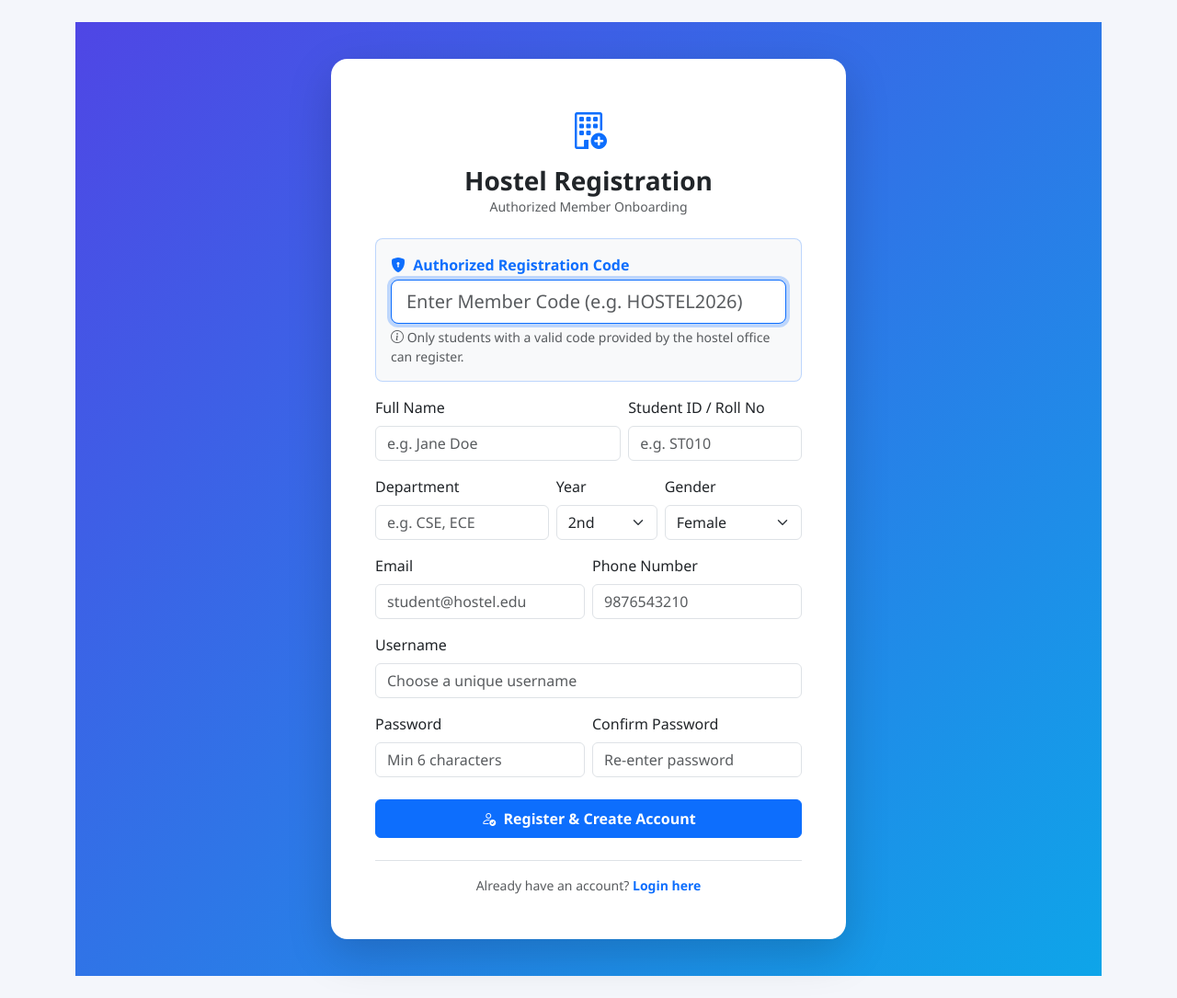
After one commit to rsnivetha990-cmd/hostel-management, a Flask app: page /register in a window 1280 px wide. The commit adds this page. Shown: the whole page at 92% size. Run offline with Flask 3, Linux system fonts and the light colour scheme; some libraries are stand-ins or nearby versions.

Commit message:
Add member registration with access code constraint, clean login page

```diff
--- a/app.py
+++ b/app.py
@@ -79,6 +79,81 @@ def create_app():
                 return redirect_to_dashboard()
             flash("Invalid username or password.", "danger")
         return render_template("login.html")
+
+    @app.route("/register", methods=["GET", "POST"])
+    def register():
+        if current_user.is_authenticated:
+            return redirect_to_dashboard()
+
+        # Authorized member registration code (default: HOSTEL2026, can also be configured via HOSTEL_REGISTRATION_CODE)
+        valid_codes = {"HOSTEL2026", "SHMS2026"}
+        custom_code = os.environ.get("HOSTEL_REGISTRATION_CODE")
+        if custom_code:
+            valid_codes.add(custom_code.strip().upper())
+
+        if request.method == "POST":
+            reg_code = request.form.get("registration_code", "").strip().upper()
+            full_name = request.form.get("full_name", "").strip()
+            student_code = request.form.get("student_code", "").strip().upper()
+            department = request.form.get("department", "").strip()
+            year = int(request.form.get("year") or 1)
+            gender = request.form.get("gender", "female").strip().lower()
+            email = request.form.get("email", "").strip()
+            phone = request.form.get("phone", "").strip()
+            username = request.form.get("username", "").strip()
+            password = request.form.get("password", "")
+            confirm_password = request.form.get("confirm_password", "")
+
+            # 1. Constraint: Verify registration code
+            if reg_code not in valid_codes:
+                flash("Invalid registration code! Only authorized hostel members with a valid code can register.", "danger")
+                return render_template("register.html")
+
+            # 2. Constraint: Password length & confirmation
+            if len(password) < 6:
+                flash("Password must be at least 6 characters long.", "warning")
+                return render_template("register.html")
+
+            if password != confirm_password:
+                flash("Passwords do not match. Please verify and try again.", "warning")
+                return render_template("register.html")
+
+            # 3. Constraint: Check username uniqueness
+            if User.query.filter_by(username=username).first():
+                flash("This username is already taken. Please choose another.", "warning")
+                return render_template("register.html")
+
+            # 4. Constraint: Check student_code uniqueness
+            if Student.query.filter_by(student_code=student_code).first():
+                flash(f"Student code '{student_code}' is already registered.", "warning")
+                return render_template("register.html")
+
+            # Create User and Student profile
+            user = User(
+                username=username,
+                role="student",
+                full_name=full_name,
+                email=email or None,
+                phone=phone or None,
+            )
+            user.set_password(password)
+            db.session.add(user)
+            db.session.flush()
+
+            student = Student(
+                user_id=user.id,
+                student_code=student_code,
+                department=department,
+                year=year,
+                gender=gender,
+            )
+            db.session.add(student)
+            db.session.commit()
+
+            flash("Registration successful! You can now log in with your credentials.", "success")
+            return redirect(url_for("login"))
+
+        return render_template("register.html")
 
     @app.route("/logout")
     @login_required
--- a/static/css/style.css
+++ b/static/css/style.css
@@ -44,12 +44,20 @@ body {
   align-items: center;
   justify-content: center;
   background: linear-gradient(135deg, var(--brand), #0ea5e9);
+  padding: 2.5rem 1rem;
 }
 
 .login-card {
   border-radius: 18px;
   overflow: hidden;
   max-width: 420px;
+  width: 100%;
+}
+
+.register-card {
+  border-radius: 18px;
+  overflow: hidden;
+  max-width: 560px;
   width: 100%;
 }
 
--- /dev/null
+++ b/templates/register.html
@@ -0,0 +1,111 @@
+{% extends "base.html" %}
+{% block title %}Register - Smart Hostel{% endblock %}
+{% block content %}
+<div class="login-wrapper">
+  <div class="card register-card shadow-lg">
+    <div class="card-body p-4 p-md-5">
+      <div class="text-center mb-4">
+        <i class="bi bi-building-add text-primary" style="font-size:2.5rem;"></i>
+        <h3 class="mt-2 mb-0 fw-bold">Hostel Registration</h3>
+        <p class="text-muted small">Authorized Member Onboarding</p>
+      </div>
+
+      {% with messages = get_flashed_messages(with_categories=true) %}
+        {% if messages %}
+          {% for category, message in messages %}
+            <div class="alert alert-{{ category }}">{{ message }}</div>
+          {% endfor %}
+        {% endif %}
+      {% endwith %}
+
+      <form method="POST">
+        <!-- Constraint: Authorized Member Registration Code -->
+        <div class="mb-3 p-3 bg-light rounded-3 border border-primary border-opacity-25">
+          <label class="form-label fw-bold text-primary mb-1">
+            <i class="bi bi-shield-lock-fill me-1"></i> Authorized Registration Code
+          </label>
+          <input type="text" class="form-control form-control-lg border-primary"
+                 name="registration_code" required
+                 placeholder="Enter Member Code (e.g. HOSTEL2026)"
+                 autocomplete="off" autofocus>
+          <div class="form-text small text-muted">
+            <i class="bi bi-info-circle"></i> Only students with a valid code provided by the hostel office can register.
+          </div>
+        </div>
+
+        <div class="row g-2 mb-3">
+          <div class="col-md-7">
+            <label class="form-label">Full Name</label>
+            <input type="text" class="form-control" name="full_name" required placeholder="e.g. Jane Doe">
+          </div>
+          <div class="col-md-5">
+            <label class="form-label">Student ID / Roll No</label>
+            <input type="text" class="form-control" name="student_code" required placeholder="e.g. ST010">
+          </div>
+        </div>
+
+        <div class="row g-2 mb-3">
+          <div class="col-md-5">
+            <label class="form-label">Department</label>
+            <input type="text" class="form-control" name="department" required placeholder="e.g. CSE, ECE">
+          </div>
+          <div class="col-md-3">
+            <label class="form-label">Year</label>
+            <select class="form-select" name="year" required>
+              <option value="1">1st</option>
+              <option value="2" selected>2nd</option>
+              <option value="3">3rd</option>
+              <option value="4">4th</option>
+            </select>
+          </div>
+          <div class="col-md-4">
+            <label class="form-label">Gender</label>
+            <select class="form-select" name="gender" required>
+              <option value="female">Female</option>
+              <option value="male">Male</option>
+            </select>
+          </div>
+        </div>
+
+        <div class="row g-2 mb-3">
+          <div class="col-md-6">
+            <label class="form-label">Email</label>
+            <input type="email" class="form-control" name="email" placeholder="student@hostel.edu">
+          </div>
+          <div class="col-md-6">
+            <label class="form-label">Phone Number</label>
+            <input type="tel" class="form-control" name="phone" placeholder="9876543210">
+          </div>
+        </div>
+
+        <div class="mb-3">
+          <label class="form-label">Username</label>
+          <input type="text" class="form-control" name="username" required placeholder="Choose a unique username">
+        </div>
+
+        <div class="row g-2 mb-4">
+          <div class="col-md-6">
+            <label class="form-label">Password</label>
+            <input type="password" class="form-control" name="password" required placeholder="Min 6 characters">
+          </div>
+          <div class="col-md-6">
+            <label class="form-label">Confirm Password</label>
+            <input type="password" class="form-control" name="confirm_password" required placeholder="Re-enter password">
+          </div>
+        </div>
+
+        <button type="submit" class="btn btn-primary w-100 py-2 fw-semibold">
+          <i class="bi bi-person-check me-1"></i> Register & Create Account
+        </button>
+      </form>
+
+      <div class="text-center mt-4 pt-3 border-top">
+        <p class="small text-muted mb-0">
+          Already have an account?
+          <a href="{{ url_for('login') }}" class="fw-semibold text-primary text-decoration-none">Login here</a>
+        </p>
+      </div>
+    </div>
+  </div>
+</div>
+{% endblock %}
```
Also changed, not shown: templates/login.html (+10 -11 lines).
